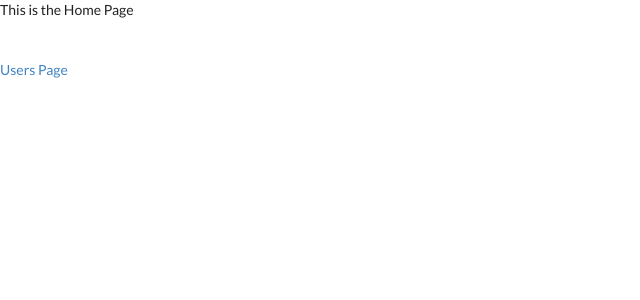
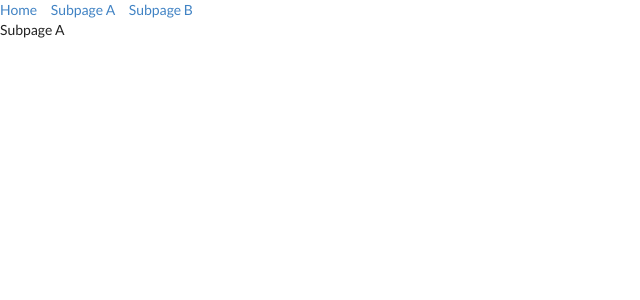
Before and after one commit to timurcatakli/react-rapid, a React app: page /subpage-a in a window 1280 px wide. Before the commit this address led to /. Shown: the top 300 px of the page, without its empty margins (0-640 px from the left). Built offline with nearby package versions, Linux system fonts and the light colour scheme.

Commit message:
create initial working layout

```diff
--- a/src/App.js
+++ b/src/App.js
@@ -1,47 +1,14 @@
 import React from 'react'
-import { Route, Redirect, Switch, Link } from 'react-router-dom'
-
-const HomePage = () => (
-  <div>
-    This is the Home Page
-    <br/>
-    <br/>
-    <br/>
-    <Link to="/users">Users Page</Link>
-  </div>
-)
-
-const BrowseUsersPage = () => <div>BrowseUsersPage</div>
-const UserProfilePage = () => <div>UserProfilePage</div>
-
-const UserNav = () => (
-  <div>
-    <Link to="/">Home</Link>
-    &nbsp; &nbsp; &nbsp;
-    <Link to="/users/123">User Details</Link>
-  </div>
-)
-
-const UserSubLayout = () => (
-  <div className="user-sub-layout">
-    <aside>
-      <UserNav />
-    </aside>
-    <div className="primary-content">
-      <Switch>
-        <Route path="/users" exact component={BrowseUsersPage} />
-        <Route path="/users/:userId" component={UserProfilePage} />
-      </Switch>
-    </div>
-  </div>
-)
+import { Route, Redirect, Switch } from 'react-router-dom'
+import Home from './pages/home/Home'
+import SubPageLayout from './pages/SubPageLayout'
 
 const App = () => (
   <div className="app">
     <Switch>
-      <Route path="/" exact component={HomePage} />
-      <Route path="/users" component={UserSubLayout} />
-      {/* <Route path="/products" component={ProductSubLayout} /> */}
+      <Route path="/" exact component={Home} />
+      <Route path="/subpage-a" component={SubPageLayout} />
+      <Route path="/subpage-b" component={SubPageLayout} />
       <Redirect to="/" />
     </Switch>
   </div>
--- a/src/index.css
+++ /dev/null
@@ -1,5 +0,0 @@
-body {
-  margin: 0;
-  padding: 0;
-  font-family: sans-serif;
-}
--- /dev/null
+++ b/src/pages/SubPageLayout.js
@@ -0,0 +1,21 @@
+import React from 'react'
+import { Route, Switch } from 'react-router-dom'
+import SubPageNavigation from './SubPageNavigation'
+import SubPageA from './subpage-a/SubPageA'
+import SubPageB from './subpage-b/SubPageB'
+
+const SubPageLayout = () => (
+  <div className="user-sub-layout">
+    <aside>
+      <SubPageNavigation />
+    </aside>
+    <div className="primary-content">
+      <Switch>
+        <Route path="/subpage-a" exact component={SubPageA} />
+        <Route path="/subpage-b" component={SubPageB} />
+      </Switch>
+    </div>
+  </div>
+)
+
+export default SubPageLayout
--- /dev/null
+++ b/src/pages/SubPageNavigation.js
@@ -0,0 +1,14 @@
+import React from 'react'
+import { Link } from 'react-router-dom'
+
+const SubPageNavigation = () => (
+  <div>
+    <Link to="/">Home</Link>
+    &nbsp; &nbsp; &nbsp;
+    <Link to="/subpage-a">Subpage A</Link>
+    &nbsp; &nbsp; &nbsp;
+    <Link to="/subpage-b">Subpage B</Link>
+  </div>
+)
+
+export default SubPageNavigation
--- /dev/null
+++ b/src/pages/home/Home.js
@@ -0,0 +1,13 @@
+import React from 'react'
+import { Link } from 'react-router-dom'
+
+const Home = () => (
+  <div>
+    <Link to="/subpage-a">SubPage A</Link>
+    &nbsp; &nbsp; &nbsp;
+    <Link to="/subpage-b">SubPage B</Link>
+    <p>This is the Home Page</p>
+  </div>
+)
+
+export default Home
--- /dev/null
+++ b/src/pages/subpage-a/SubPageA.js
@@ -0,0 +1,3 @@
+import React from 'react'
+const SubPageA = () => <div>Subpage A</div>
+export default SubPageA
--- /dev/null
+++ b/src/pages/subpage-b/SubPageB.js
@@ -0,0 +1,3 @@
+import React from 'react'
+const SubPageB = () => <div>Subpage B</div>
+export default SubPageB
```
Also changed, not shown: src/L.js (deleted, +0 -7 lines), src/M.js (deleted, +0 -7 lines), src/Main.js (deleted, +0 -22 lines), src/logo.svg (deleted), 1 other file (tests, documents, lock files or other folders).
